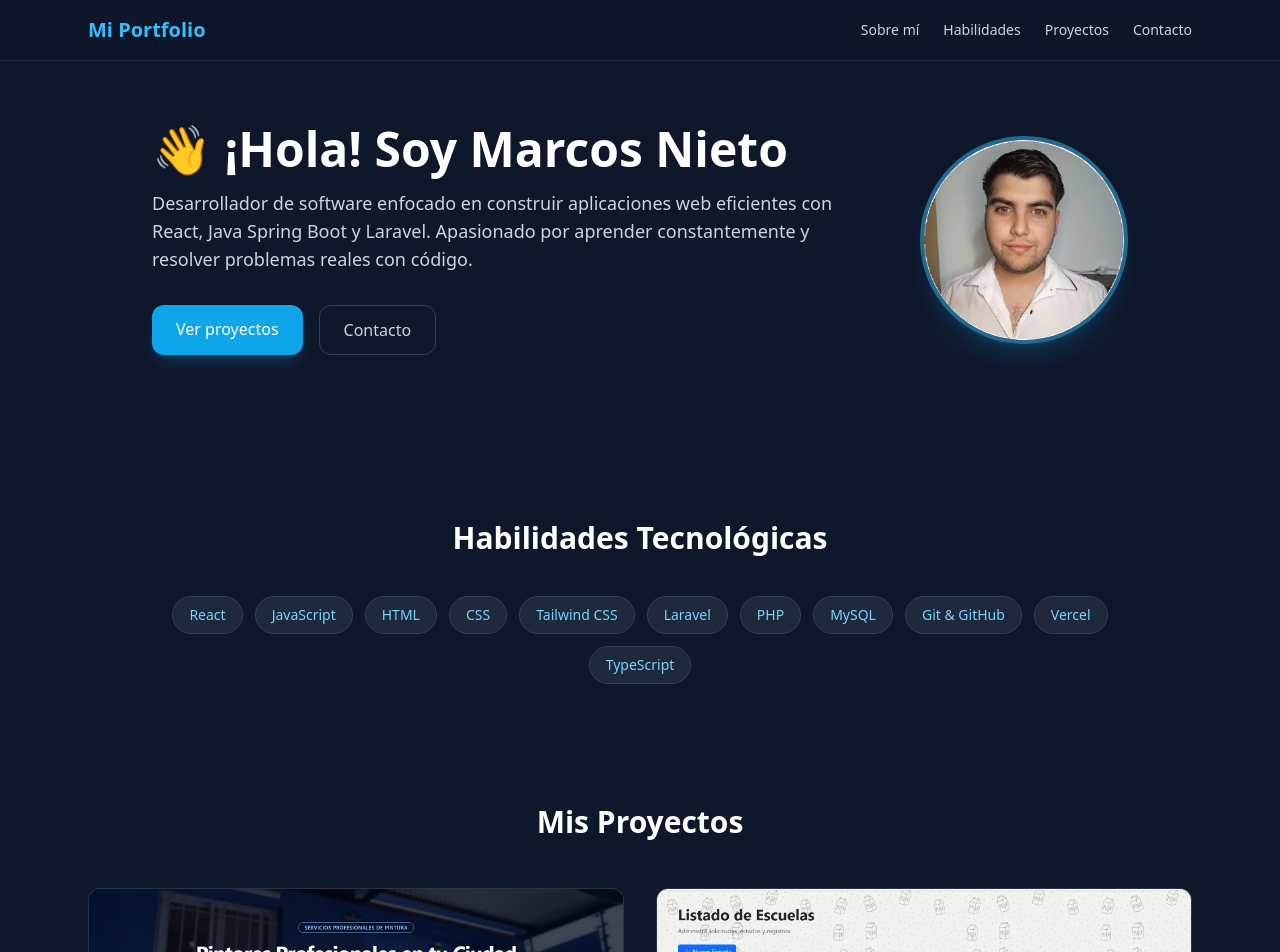
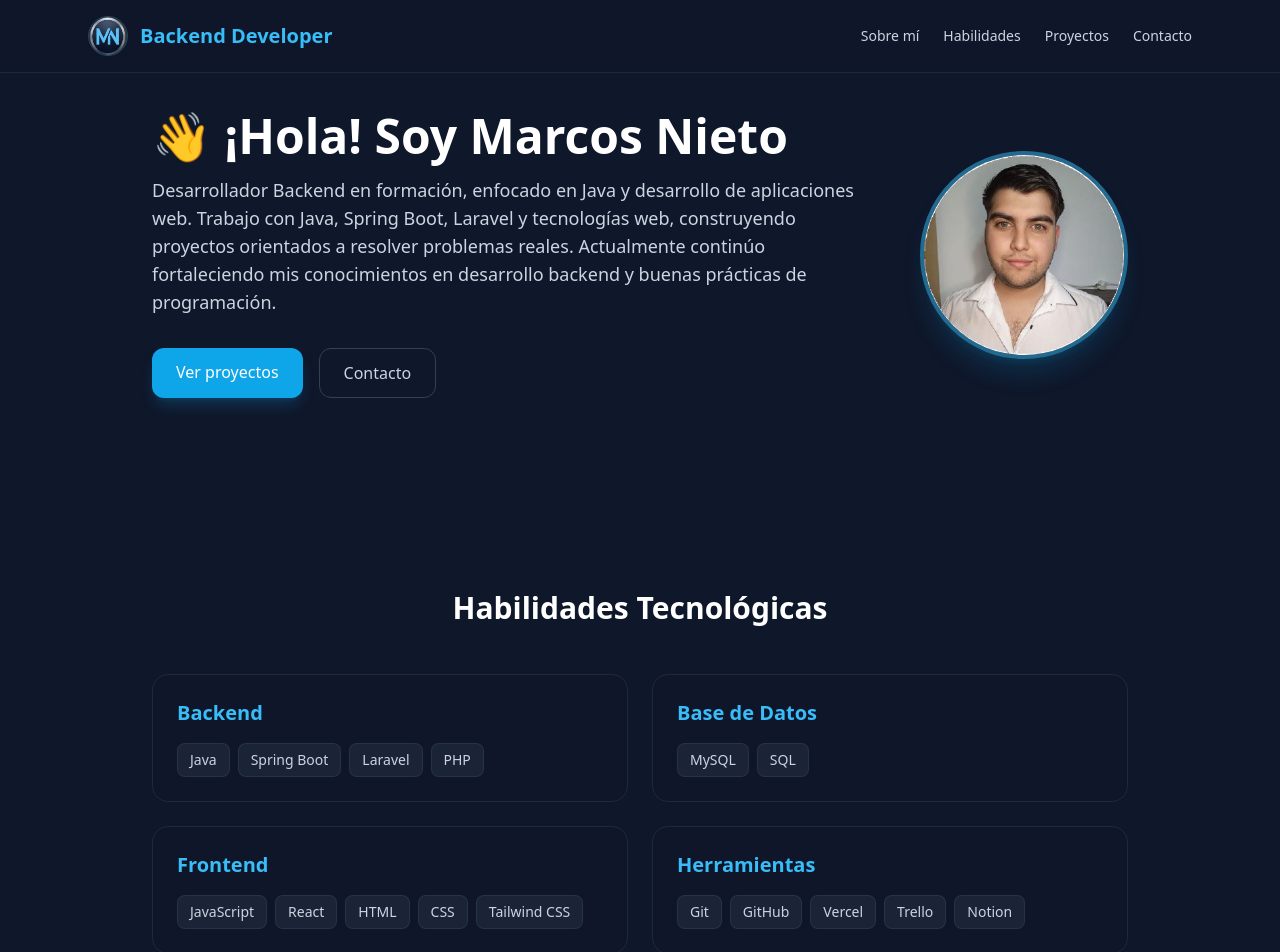
Before and after one commit to marcosmatiasnieto/MiWeb, a React (Vite) app: page / in a window 1280 px wide. Shown: the top 952 px of the page. Built offline with nearby package versions, Linux system fonts and the light colour scheme.

Commit message:
Agregue el logo, y modifique texto de hero y ordene las skills

```diff
--- a/src/components/Hero.jsx
+++ b/src/components/Hero.jsx
@@ -9,7 +9,8 @@ export function Hero() {
                     👋 ¡Hola! Soy Marcos Nieto
                 </h1>
                 <p className="text-slate-300 text-base sm:text-lg mb-8 leading-relaxed">
-                    Desarrollador de software enfocado en construir aplicaciones web eficientes con React, Java Spring Boot y Laravel. Apasionado por aprender constantemente y resolver problemas reales con código.
+                    Desarrollador Backend en formación, enfocado en Java y desarrollo de aplicaciones web.
+                    Trabajo con Java, Spring Boot, Laravel y tecnologías web, construyendo proyectos orientados a resolver problemas reales. Actualmente continúo fortaleciendo mis conocimientos en desarrollo backend y buenas prácticas de programación.
                 </p>
                 <div className="flex flex-wrap justify-center sm:justify-start gap-4">
                     <a
--- a/src/components/Navbar.jsx
+++ b/src/components/Navbar.jsx
@@ -6,8 +6,16 @@ export function Navbar() {
     return (
         <header className="fixed top-0 left-0 w-full bg-slate-900/80 backdrop-blur-md border-b border-slate-800 z-50">
             <div className="max-w-6xl mx-auto px-6 py-4 flex justify-between items-center">
-                {/* Logo */}
-                <h2 className="text-xl font-bold text-sky-400">Mi Portfolio</h2>
+
+                {/* Logo + Marca */}
+                <a href="#" className="flex items-center gap-3 hover:opacity-90 transition">
+                    <img
+                        src="/favicon.png"
+                        alt="Logo Marcos Nieto"
+                        className="w-10 h-10 rounded-full object-cover border border-sky-400/30 shadow-sm"
+                    />
+                    <h2 className="text-xl font-bold text-sky-400">Backend Developer</h2>
+                </a>
 
                 {/* Menú para Computadora */}
                 <nav className="desktop-menu flex gap-6 text-sm font-medium text-slate-300">
@@ -29,7 +37,7 @@ export function Navbar() {
                         </svg>
                     ) : (
                         <svg className="w-6 h-6" fill="none" stroke="currentColor" viewBox="0 0 24 24">
-                            <path strokeLinecap="round" strokeLinejoin="round" strokeWidth="2" d="M4 6h16M4 18h16M4 18h16" />
+                            <path strokeLinecap="round" strokeLinejoin="round" strokeWidth="2" d="M4 6h16M4 12h16M4 18h16" />
                         </svg>
                     )}
                 </button>
--- a/src/components/Skills.jsx
+++ b/src/components/Skills.jsx
@@ -1,16 +1,64 @@
 export function Skills() {
-    const skills = ["React", "JavaScript", "HTML", "CSS", "Tailwind CSS", "Laravel", "PHP", "MySQL", "Git & GitHub", "Vercel", "TypeScript"];
+    const categories = [
+        {
+            title: "Backend",
+            skills: ["Java", "Spring Boot", "Laravel", "PHP"]
+        },
+        {
+            title: "Base de Datos",
+            skills: ["MySQL", "SQL"]
+        },
+        {
+            title: "Frontend",
+            skills: ["JavaScript", "React", "HTML", "CSS", "Tailwind CSS"]
+        },
+        {
+            title: "Herramientas",
+            skills: ["Git", "GitHub", "Vercel", "Trello", "Notion"]
+        }
+    ];
 
     return (
-        <section id="skills" className="py-10 max-w-5xl mx-auto px-6">
-            <h2 className="text-3xl font-bold text-center mb-10 text-white">Habilidades Tecnológicas</h2>
-            <div className="flex flex-wrap justify-center gap-3">
-                {skills.map((skill, index) => (
-                    <span key={index} className="bg-slate-800 text-sky-300 border border-slate-700 px-4 py-2 rounded-full text-sm font-medium hover:border-sky-500 transition">
-            {skill}
-          </span>
+        <section id="skills" className="py-20 px-6 max-w-5xl mx-auto">
+            <h2 className="text-3xl font-extrabold text-white text-center mb-12">
+                Habilidades Tecnológicas
+            </h2>
+
+            <div className="skills-grid">
+                {categories.map((category, index) => (
+                    <div
+                        key={index}
+                        className="bg-slate-900/60 border border-slate-800 rounded-2xl p-6 hover:border-sky-500/40 transition duration-300"
+                    >
+                        <h3 className="text-xl font-bold text-sky-400 mb-4">
+                            {category.title}
+                        </h3>
+                        <div className="flex flex-wrap gap-2">
+                            {category.skills.map((skill, skillIndex) => (
+                                <span
+                                    key={skillIndex}
+                                    className="bg-slate-800/80 text-slate-300 text-sm font-medium px-3 py-1.5 rounded-lg border border-slate-700/50"
+                                >
+                                    {skill}
+                                </span>
+                            ))}
+                        </div>
+                    </div>
                 ))}
             </div>
+
+            {/* Estilos asegurados para 2 columnas en compu y 1 en celu */}
+            <style>{`
+                .skills-grid {
+                    display: grid;
+                    gap: 1.5rem;
+                }
+                @media (min-width: 640px) {
+                    .skills-grid {
+                        grid-template-columns: repeat(2, minmax(0, 1fr));
+                    }
+                }
+            `}</style>
         </section>
     );
 }
```
